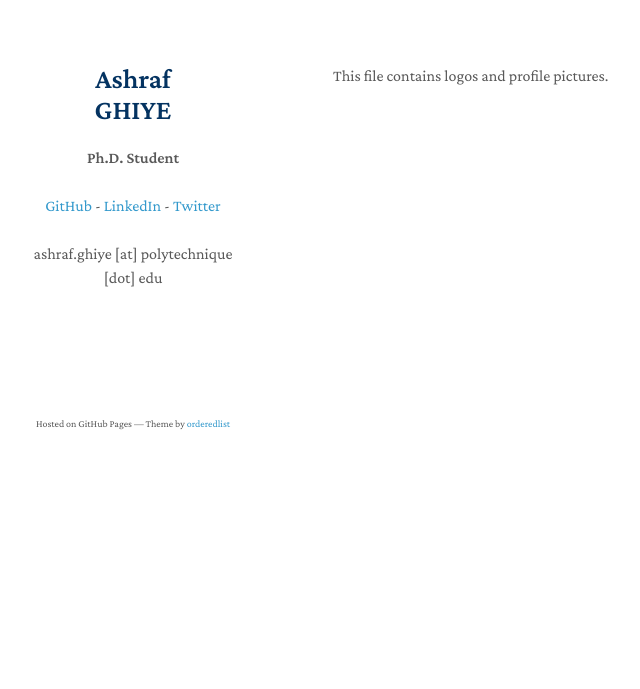
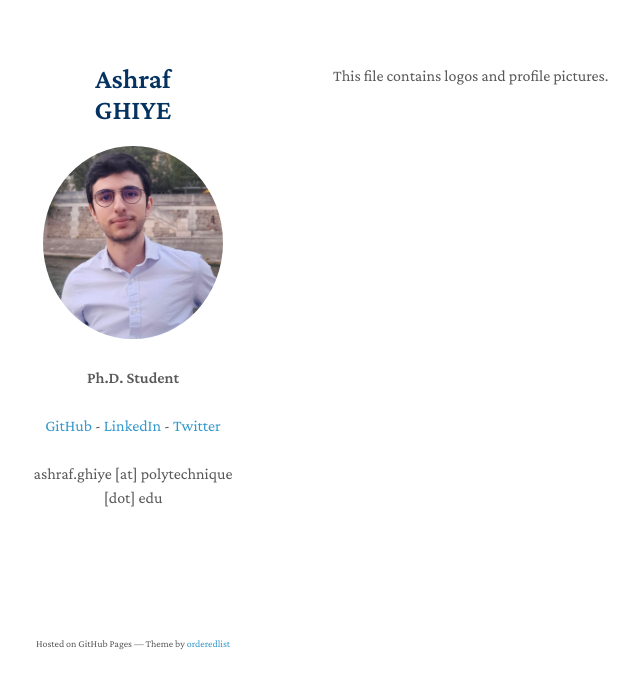
Before and after one commit to ashrafghiye/ashrafghiye.github.io, a Jekyll site: the page built from assets/figures/info.md, in a window 1280 px wide. Shown: the top 689 px of the page, without its empty margins (137-777 px from the left). Built offline with Jekyll 4.4.1, drawn with Linux system fonts in a browser that asks for light colours; our own code applies the rules of GitHub Pages for plain Markdown files; a script that is not in the unit is left out.

Commit message:
Update _config.yml

```diff
--- a/_config.yml
+++ b/_config.yml
@@ -1,6 +1,6 @@
 title: <p style="text-align:center">Ashraf <br> GHIYE</p>
 
-# logo: ""
+logo: "https://github.com/ashrafghiye/ashrafghiye.github.io/blob/master/figures/ashrafghiye.jpeg?raw=true"
 
 author: Ashraf GHIYE
 
```
